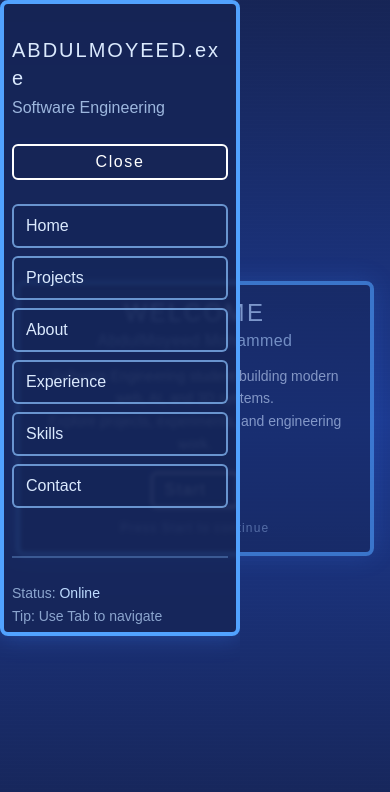
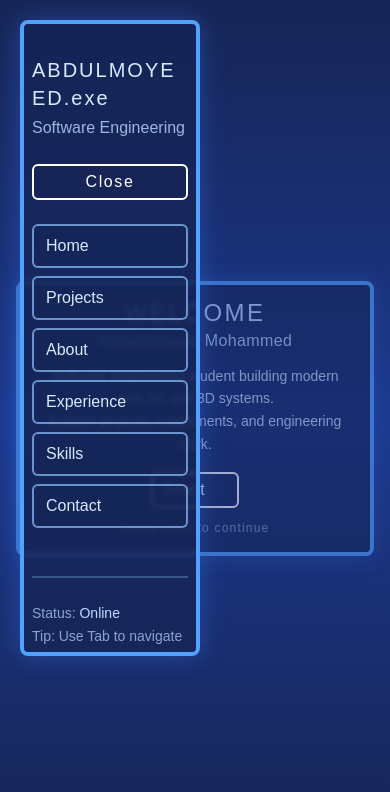
Before and after one commit to aefff/reworked_portfolio, a Next.js app: page / in a window 390 px wide. Shown: the top 792 px of the page. Built offline with nearby package versions, Linux system fonts and the light colour scheme; a web font is replaced by a local one.

Commit message:
fixed issue causing main pages and navbars to clip sometimes, issue would happen when: mobile navbar open -> desktop size; FRESH rt page and going to any other

```diff
--- a/components/Shell.tsx
+++ b/components/Shell.tsx
@@ -14,15 +14,10 @@ export default function Shell ({children} : {children: React.ReactNode}) {
         const html = document.documentElement;
         const body = document.body;
 
-        if (open && !screenSize.isMd) {
-            html.style.overflow = "hidden";
-            body.style.overflow = "hidden";
-            body.style.touchAction = "none";
-        } else {
-            html.style.overflow = "";
-            body.style.overflow = "";
-            body.style.touchAction = "";
-        }
+        const shouldLock = open && !screenSize.isMd;
+        html.style.overflow = shouldLock ? "hidden" : "";
+        body.style.overflow = shouldLock ? "hidden" : "";
+        body.style.touchAction = shouldLock ? "none" : "";
 
         return () => {
             html.style.overflow = "";
@@ -30,6 +25,7 @@ export default function Shell ({children} : {children: React.ReactNode}) {
             body.style.touchAction = "";
         };
     }, [open, screenSize.isMd]);
+
 
     return (
         <main className="relative min-h-screen overflow-hidden bg-linear-to-b from-blue-950 via-blue-900 to-blue-950 text-white font-iceland">
@@ -49,10 +45,10 @@ export default function Shell ({children} : {children: React.ReactNode}) {
 
                 <aside
                     className={[
-                        "fixed inset-y-0 left-0 z-40 lg:w-65 md:p-6 transition-[transform,opacity] duration-300 ease-in-out overflow-x-hidden w-60 p-0",
-                        open
-                            ? "translate-x-0 opacity-100 pointer-events-auto overflow-y-auto"
-                            : "-translate-x-full opacity-0 pointer-events-none overflow-y-auto md:static md:translate-x-0 md:opacity-100 md:pointer-events-auto md:overflow-hidden"
+                        "z-40 p-5 md:p-6 w-55 lg:w-65",
+                        "md:static md:translate-x-0 md:opacity-100 md:pointer-events-auto",
+                        "fixed inset-y-0 left-0 transition-transform duration-300",
+                        open ? "translate-x-0" : "-translate-x-full",
                     ].join(" ")}
                 >
                     <SidebarNav onClose={() => setOpen(false)} />
--- a/hooks/useScreenSize.ts
+++ b/hooks/useScreenSize.ts
@@ -22,9 +22,5 @@ export default function useScreenSize() {
         return () => window.removeEventListener("resize", update);
     }, []);
 
-    useEffect(() => {
-        console.log("screenSize state updated:", screenSize);
-    }, [screenSize]);
-
     return { screenSize };
 }
```
